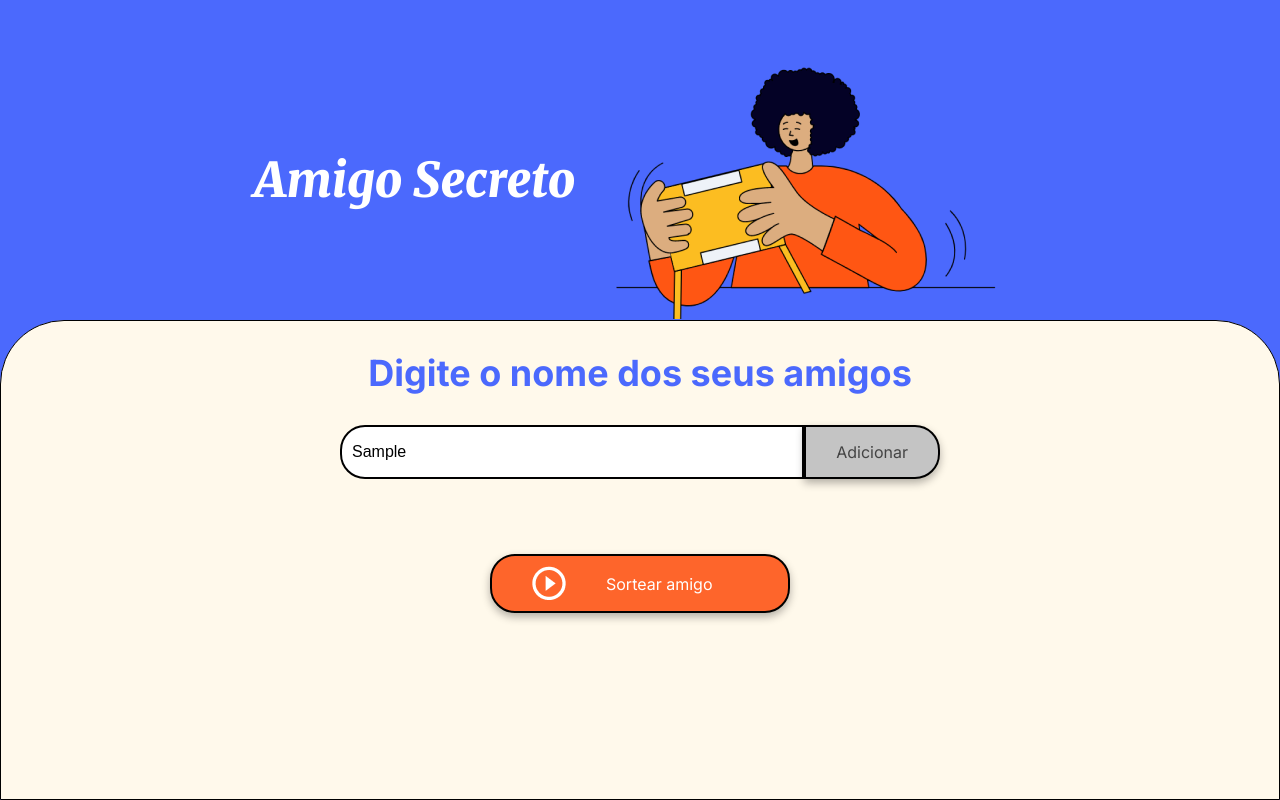
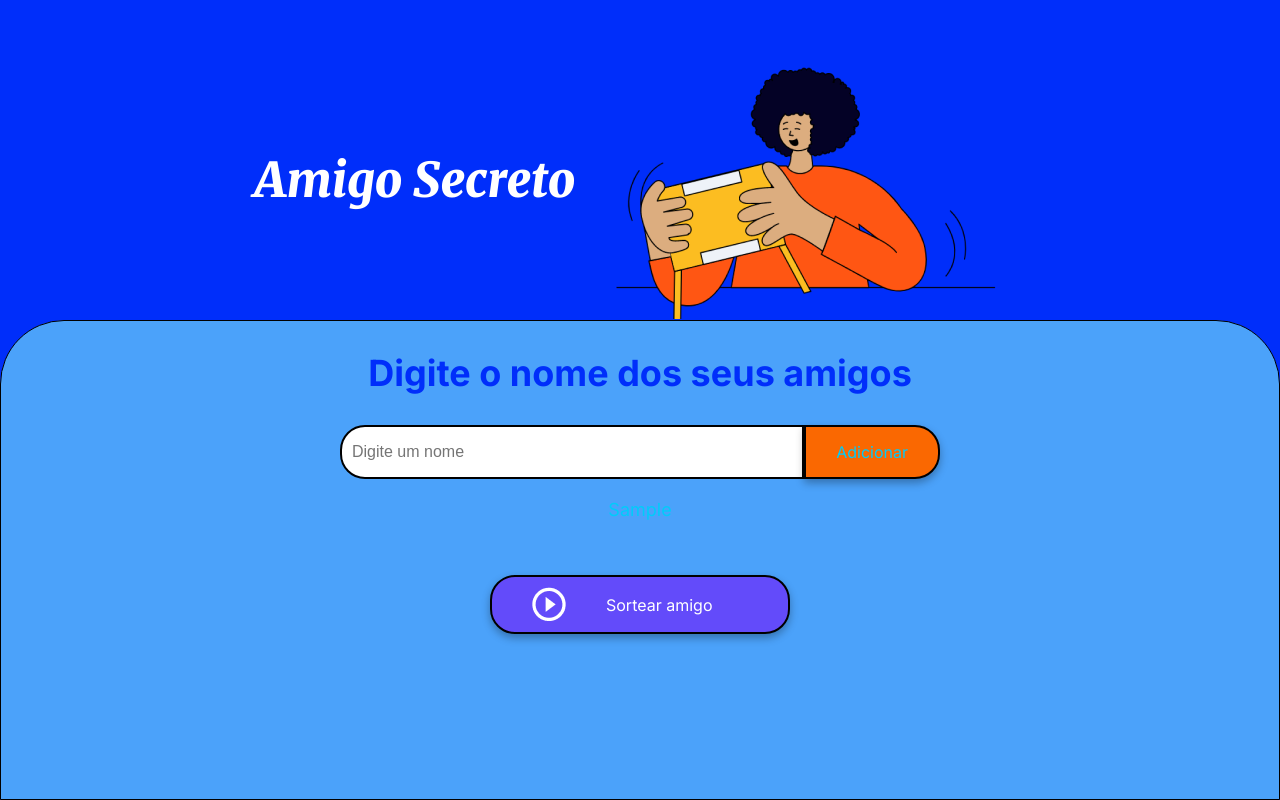
Before and after one commit to FlpBarbosa/amigo-secreto, a plain HTML site: page index.html in a window 1280 px wide. Both pictures are taken after typing "Sample" into the empty fields and a click on the button "Adicionar". Drawn offline with Linux system fonts and the light colour scheme.

Commit message:
projeto finalizado

```diff
--- a/app.js
+++ b/app.js
@@ -1 +1,62 @@
-//O principal objetivo deste desafio é fortalecer suas habilidades em lógica de programação. Aqui você deverá desenvolver a lógica para resolver o problema.
+let amigos = [];
+
+// Função para adicionar amigo
+function adicionarAmigo() {
+    const inputAmigo = document.getElementById("amigo");
+    const nomeAmigo = inputAmigo.value.trim();
+
+    // Verificar se o campo está vazio
+    if (nomeAmigo === "") {
+        alert("Digite um nome válido!");
+        return;
+    }
+
+    // Verificar se o nome já está na lista
+    if (amigos.includes(nomeAmigo)) {
+        alert(`O nome ${nomeAmigo} já está na lista`);
+        return;
+    }
+
+    // Adicionar o nome na lista de amigos
+    amigos.push(nomeAmigo);
+
+    // Limpar o campo de nomes
+    inputAmigo.value = "";
+
+    // Atualizar a lista no HTML
+    atualizarLista();
+}
+
+// Função para atualizar a lista de amigos na interface
+function atualizarLista() {
+    const listaAmigos = document.getElementById("listaAmigos");
+
+    // Limpar conteúdo da lista atual
+    listaAmigos.innerHTML = "";
+
+    // Criar elementos para cada amigo
+    for (let i = 0; i < amigos.length; i++) {
+        const li = document.createElement("li");
+        li.textContent = amigos[i];
+        listaAmigos.appendChild(li);
+    }
+}
+
+// Função para sortear um amigo
+function sortearAmigo() {
+    // Verificar se há amigos disponíveis
+    if (amigos.length === 0) {
+        alert("Não há amigos disponíveis para sortear. Adicione ao menos um.");
+        return;
+    }
+
+    // Gerar um índice aleatório
+    const indiceAleatorio = Math.floor(Math.random() * amigos.length);
+
+    // Obter um nome sorteado
+    const amigoSorteado = amigos[indiceAleatorio];
+
+    // Mostrar o resultado no HTML
+    const resultado = document.getElementById("resultado");
+    resultado.innerHTML = `Amigo sorteado: <strong>${amigoSorteado}</strong>`;
+}
--- a/style.css
+++ b/style.css
@@ -1,10 +1,10 @@
 :root {
-    --color-primary: #4B69FD;
-    --color-secondary: #FFF9EB;
-    --color-tertiary: #C4C4C4;
-    --color-button: #fe652b;
-    --color-button-hover: #e55720;
-    --color-text: #444444;
+    --color-primary: #002EFA;
+    --color-secondary: #4BA2FA;
+    --color-tertiary: #FA6801;
+    --color-button: #634BFA;
+    --color-button-hover: #9438FF;
+    --color-text: #00CCFA;
     --color-white: #FFFFFF;
 }
 
```
